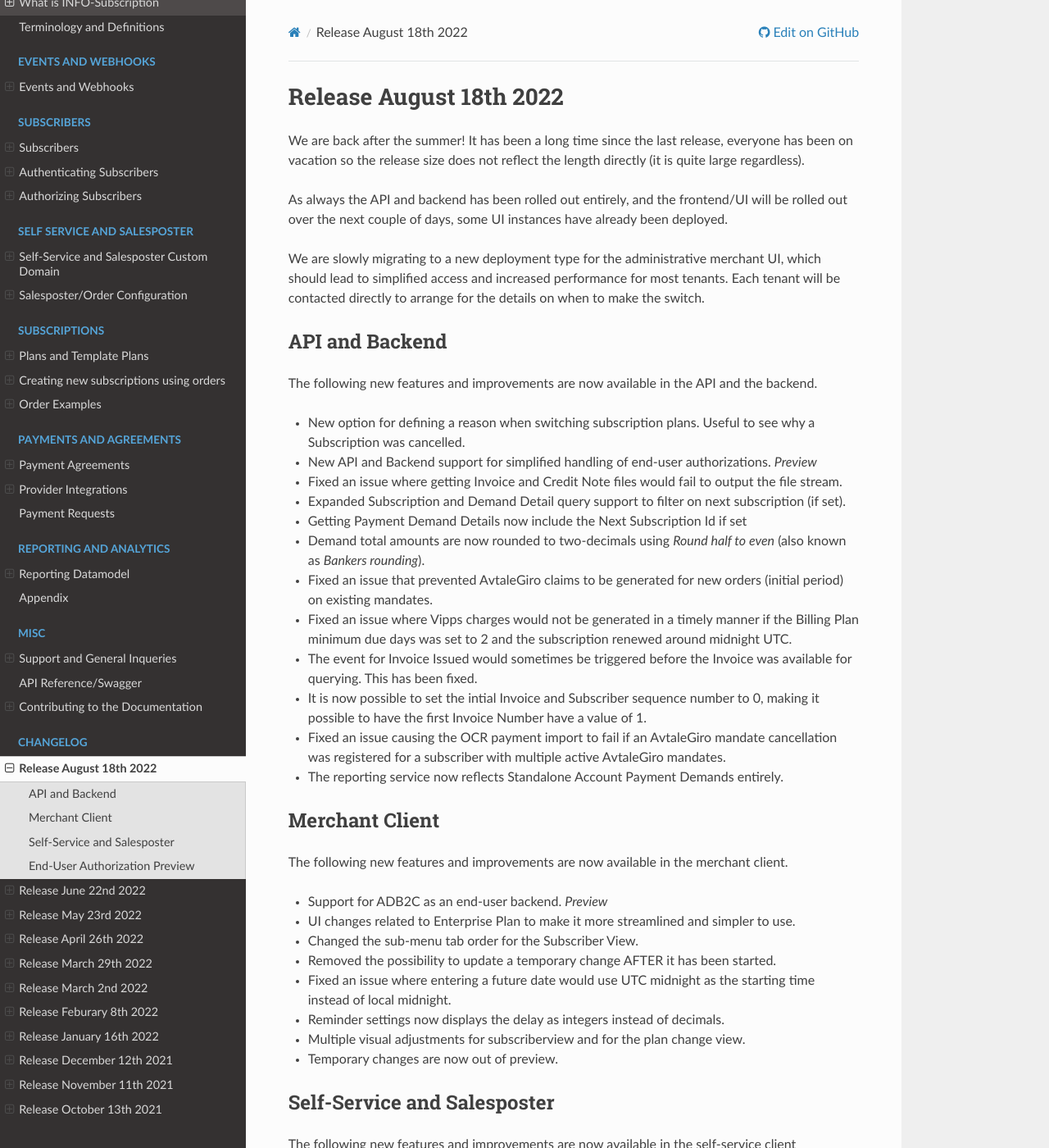
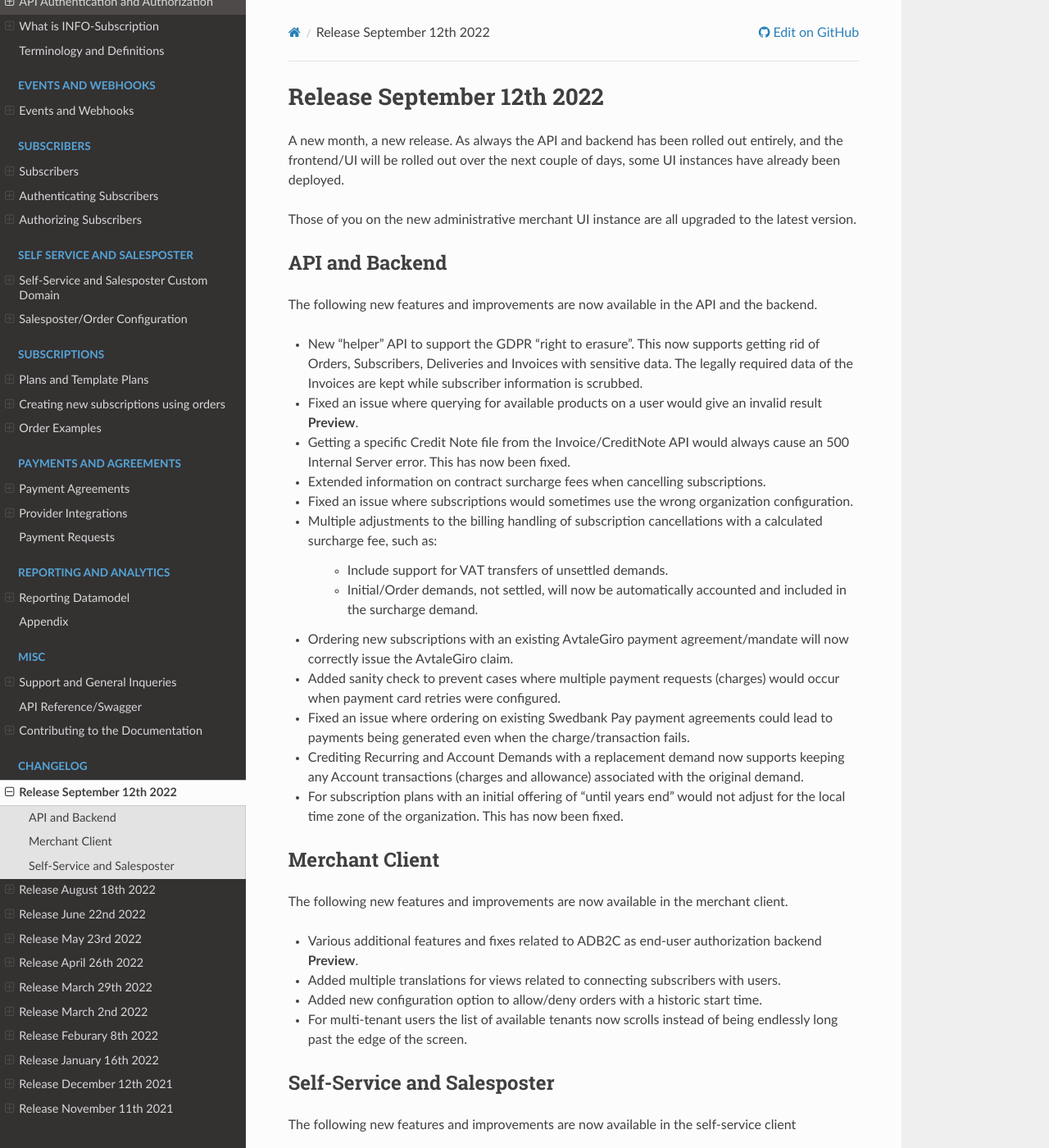
Before and after one commit to infosoftas/info-subscription-doc, a Sphinx documentation site: the page built from source/changelog/changelog.rst, in a window 1280 px wide and 1400 px high. Shown: the whole window at 82% size. Built offline with Sphinx 7.4.7 and the Read the Docs theme 2.0.0, drawn with Linux system fonts in a browser that asks for light colours; formulas are drawn with MathJax 3; some of the changed text lies outside the part shown.

```diff
--- a/source/changelog/changelog.rst
+++ b/source/changelog/changelog.rst
@@ -1,3 +1,4 @@
+.. include:: r105.inc
 .. include:: r104.inc
 .. include:: r103.inc
 .. include:: r102.inc
@@ -8,4 +9,3 @@
 .. include:: r97.inc
 .. include:: r96.inc
 .. include:: r95.inc
-.. include:: r94.inc
--- /dev/null
+++ b/source/changelog/r105.inc
@@ -0,0 +1,44 @@
+.. _changelog-r105:
+
+****************************
+Release September 12th 2022
+****************************
+A new month, a new release. As always the API and backend has been rolled out entirely, and the frontend/UI will be rolled out over the next couple of days, some UI instances have already been deployed.
+
+Those of you on the new administrative merchant UI instance are all upgraded to the latest version.
+
+API and Backend
+===============
+The following new features and improvements are now available in the API and the backend.
+
+* New "helper" API to support the GDPR "right to erasure". This now supports getting rid of Orders, Subscribers, Deliveries and Invoices with sensitive data. The legally required data of the Invoices are kept while subscriber information is scrubbed.
+* Fixed an issue where querying for available products on a user would give an invalid result **Preview**.
+* Getting a specific Credit Note file from the Invoice/CreditNote API would always cause an 500 Internal Server error. This has now been fixed.
+* Extended information on contract surcharge fees when cancelling subscriptions.
+* Fixed an issue where subscriptions would sometimes use the wrong organization configuration.
+* Multiple adjustments to the billing handling of subscription cancellations with a calculated surcharge fee, such as:
+
+    * Include support for VAT transfers of unsettled demands.
+    * Initial/Order demands, not settled, will now be automatically accounted and included in the surcharge demand.
+
+* Ordering new subscriptions with an existing AvtaleGiro payment agreement/mandate will now correctly issue the AvtaleGiro claim.
+* Added sanity check to prevent cases where multiple payment requests (charges) would occur when payment card retries were configured.
+* Fixed an issue where ordering on existing Swedbank Pay payment agreements could lead to payments being generated even when the charge/transaction fails.
+* Crediting Recurring and Account Demands with a replacement demand now supports keeping any Account transactions (charges and allowance) associated with the original demand.
+* For subscription plans with an initial offering of "until years end" would not adjust for the local time zone of the organization. This has now been fixed.
+
+Merchant Client
+===============
+The following new features and improvements are now available in the merchant client.
+
+* Various additional features and fixes related to ADB2C as end-user authorization backend **Preview**.
+* Added multiple translations for views related to connecting subscribers with users.
+* Added new configuration option to allow/deny orders with a historic start time.
+* For multi-tenant users the list of available tenants now scrolls instead of being endlessly long past the edge of the screen.
+
+Self-Service and Salesposter
+============================
+The following new features and improvements are now available in the self-service client
+
+* Multiple ADB2C user authorization adjustments and fixes **Preview**.
+* Added new configuration options to toggle on/off some of the self-service features (administrative UI will come in a later release).
```
